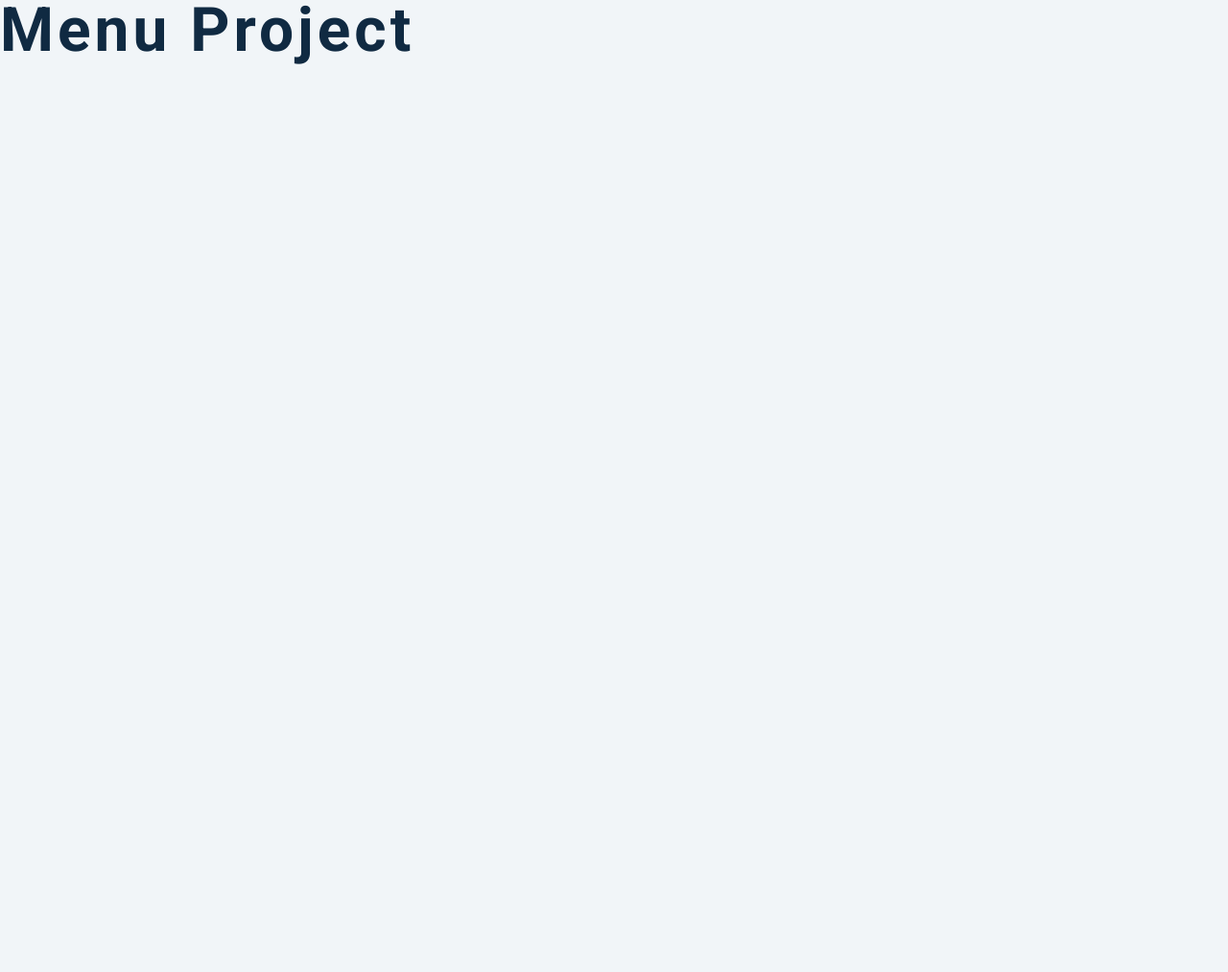
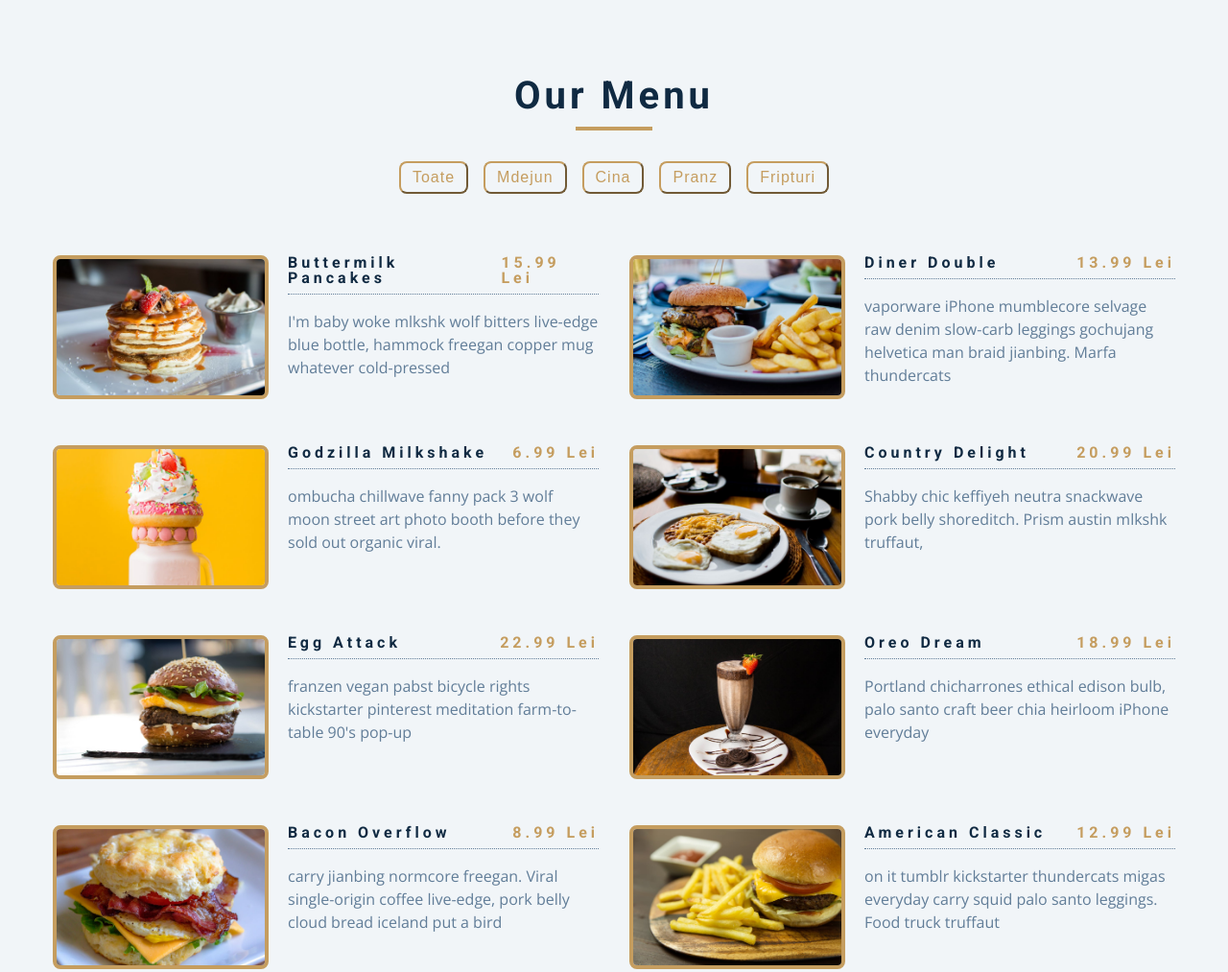
Before and after one commit to Al3XcS/js-playground, a plain HTML site: page 08-menu/setup/index.html in a window 1280 px wide. Shown: the top 1013 px of the page at 96% size. Before the commit the page ends 800 px from the top, so only its background shows below. Drawn offline with nearby package versions, Linux system fonts and the light colour scheme.

Commit message:
#5 Update

```diff
--- a/08-menu/setup/app.js
+++ b/08-menu/setup/app.js
@@ -1,8 +1,9 @@
+// Items
 const menu = [
   {
     id: 1,
     title: "buttermilk pancakes",
-    category: "breakfast",
+    category: "mdejun",
     price: 15.99,
     img: "./images/item-1.jpeg",
     desc: `I'm baby woke mlkshk wolf bitters live-edge blue bottle, hammock freegan copper mug whatever cold-pressed `,
@@ -10,7 +11,7 @@ const menu = [
   {
     id: 2,
     title: "diner double",
-    category: "lunch",
+    category: "cina",
     price: 13.99,
     img: "./images/item-2.jpeg",
     desc: `vaporware iPhone mumblecore selvage raw denim slow-carb leggings gochujang helvetica man braid jianbing. Marfa thundercats `,
@@ -18,7 +19,7 @@ const menu = [
   {
     id: 3,
     title: "godzilla milkshake",
-    category: "shakes",
+    category: "pranz",
     price: 6.99,
     img: "./images/item-3.jpeg",
     desc: `ombucha chillwave fanny pack 3 wolf moon street art photo booth before they sold out organic viral.`,
@@ -26,7 +27,7 @@ const menu = [
   {
     id: 4,
     title: "country delight",
-    category: "breakfast",
+    category: "mdejun",
     price: 20.99,
     img: "./images/item-4.jpeg",
     desc: `Shabby chic keffiyeh neutra snackwave pork belly shoreditch. Prism austin mlkshk truffaut, `,
@@ -34,7 +35,7 @@ const menu = [
   {
     id: 5,
     title: "egg attack",
-    category: "lunch",
+    category: "cina",
     price: 22.99,
     img: "./images/item-5.jpeg",
     desc: `franzen vegan pabst bicycle rights kickstarter pinterest meditation farm-to-table 90's pop-up `,
@@ -42,7 +43,7 @@ const menu = [
   {
     id: 6,
     title: "oreo dream",
-    category: "shakes",
+    category: "pranz",
     price: 18.99,
     img: "./images/item-6.jpeg",
     desc: `Portland chicharrones ethical edison bulb, palo santo craft beer chia heirloom iPhone everyday`,
@@ -50,7 +51,7 @@ const menu = [
   {
     id: 7,
     title: "bacon overflow",
-    category: "breakfast",
+    category: "mdejun",
     price: 8.99,
     img: "./images/item-7.jpeg",
     desc: `carry jianbing normcore freegan. Viral single-origin coffee live-edge, pork belly cloud bread iceland put a bird `,
@@ -58,7 +59,7 @@ const menu = [
   {
     id: 8,
     title: "american classic",
-    category: "lunch",
+    category: "cina",
     price: 12.99,
     img: "./images/item-8.jpeg",
     desc: `on it tumblr kickstarter thundercats migas everyday carry squid palo santo leggings. Food truck truffaut  `,
@@ -66,9 +67,80 @@ const menu = [
   {
     id: 9,
     title: "quarantine buddy",
-    category: "shakes",
+    category: "pranz",
     price: 16.99,
     img: "./images/item-9.jpeg",
     desc: `skateboard fam synth authentic semiotics. Live-edge lyft af, edison bulb yuccie crucifix microdosing.`,
   },
+  {
+    id: 10,
+    title: "De porc cu de toate",
+    category: "fripturi",
+    price: 36.99,
+    img: "./images/item-10.jpeg",
+    desc: `skateboard fam synth authentic semiotics. Live-edge lyft af, edison bulb yuccie crucifix microdosing.`,
+  },
 ];
+
+const sectionCenter = document.querySelector(".section-center");
+const container = document.querySelector(".btn-container");
+
+// Load items
+window.addEventListener("DOMContentLoaded", function(){
+  displayMenuItems(menu);
+  displayMenuButtons();
+});
+
+
+function displayMenuItems(menuItems){
+  let displayMenu = menuItems.map(function(item){
+    // console.log(item);
+
+     return `<article class="menu-item">
+     <img src=${item.img} class="photo" alt=${item.title} />
+     <div class="item-info">
+       <header>
+         <h4>${item.title}</h4>
+         <h4 class="price">${item.price} Lei</h4>
+       </header>
+       <p class="item-text">${item.desc}</p>
+     </div>
+   </article>`;
+   });
+   displayMenu = displayMenu.join("");
+  // console.log(displayMenu);
+   sectionCenter.innerHTML = displayMenu;
+}
+
+function displayMenuButtons(){
+  const categories = menu.reduce(function(values,item){
+    if(!values.includes(item.category)){
+      values.push(item.category);
+    }
+    return values;
+  },['toate']);
+  const categoryBtns = categories.map(function(category){
+    return `<button class="filter-btn" type="button" data-id=${category}>${category}</button>`
+  }).join("");
+  container.innerHTML = categoryBtns;
+  const filterBtns = container.querySelectorAll(".filter-btn");
+  // Filter items
+filterBtns.forEach(function(btn){
+  btn.addEventListener("click", function(e){
+    const category = e.currentTarget.dataset.id;
+    const menuCategory = menu.filter(function(menuItem){
+      // console.log(menuItem.category);
+      if(menuItem.category === category) {
+        return menuItem;
+      }
+    });
+    // console.log(menuCategory);
+    if(category === 'toate'){
+      displayMenuItems(menu)
+    }
+    else{
+      displayMenuItems(menuCategory);
+    }
+  });
+  });
+}
--- a/08-menu/setup/index.html
+++ b/08-menu/setup/index.html
@@ -13,7 +13,35 @@
     <link rel="stylesheet" href="styles.css" />
   </head>
   <body>
-    <h1>menu project</h1>
+    <section class="menu">
+      <!-- Title -->
+      <div class="title">
+        <h2>Our Menu</h2>
+        <div class="underline"></div>
+      </div>
+      <!-- Filter buttons  -->
+        <div class="btn-container">
+          <!-- <button class="filter-btn" type="button" data-id="toate">Toate</button>
+          <button class="filter-btn" type="button" data-id="mdejun">Mic-Dejun</button>
+          <button class="filter-btn" type="button" data-id="pranz">Pranz</button>
+          <button class="filter-btn" type="button" data-id="cina">Cina</button> -->
+        </div>
+      <!-- Menu items -->
+      <div class="section-center">
+        <!-- Single item -->
+        <!-- <article class="menu-item">
+          <img src="menu-item.jpeg" class="photo" alt="menu item">
+          <div class="item-info">
+            <header>
+              <h4>Clatite americane</h4>
+              <h4 class="price">15 Lei</h4>
+            </header>
+            <p class="item-text">Lorem ipsum dolor sit amet consectetur adipisicing elit. Nesciunt, eos!</p>
+          </div>
+        </article> -->
+        <!-- End of single item -->
+      </div>
+    </section>
     <!-- javascript -->
     <script src="app.js"></script>
   </body>
```
